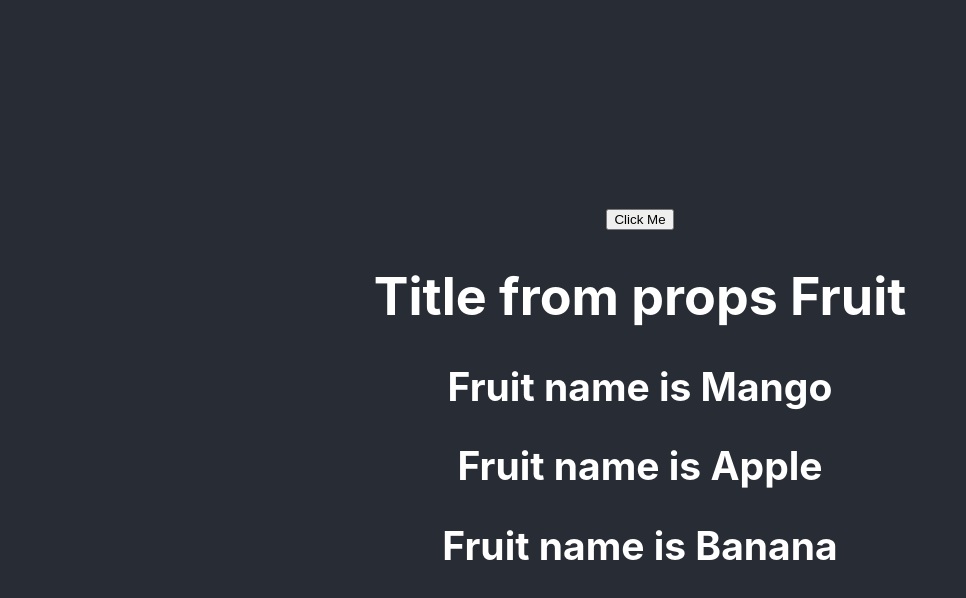
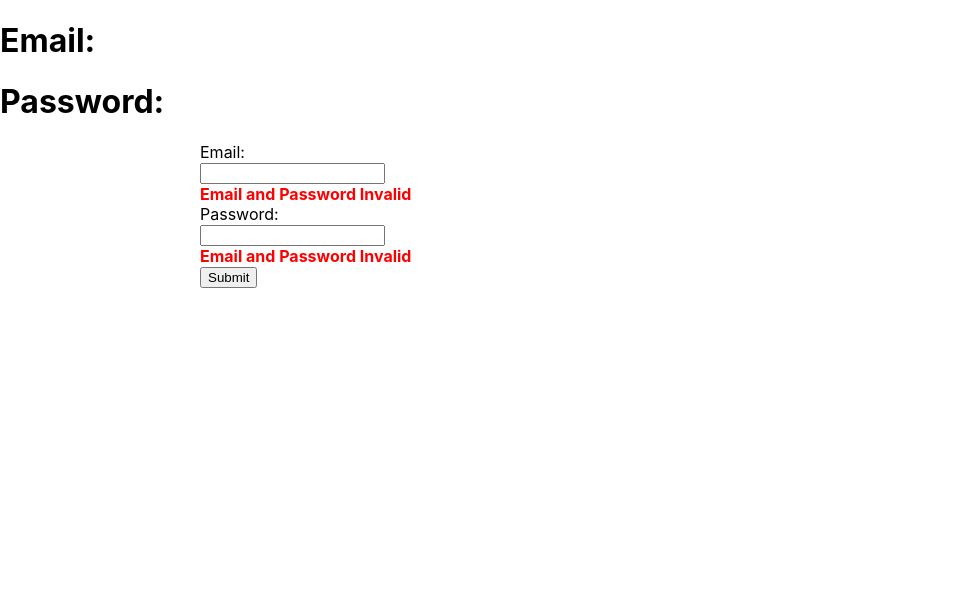
Before and after one commit to soutruoshim/react-fun-easy-learning, a React (Create React App) app: page / in a window 1280 px wide. Shown: the top 598 px of the page, without its empty margins (0-966 px from the left). Built offline with nearby package versions, Linux system fonts and the light colour scheme.

Commit message:
Error message

```diff
--- a/src/App.js
+++ b/src/App.js
@@ -1,15 +1,47 @@
-import './App.css';
-import Learning from './components/Learning';
-function App() {
-  return (
-    <div className="App">
-      <header className="App-header">
+import React from "react";
+class App extends React.Component {
+ state = {
+   email: "",
+   password: "",
+   emailError:'',
+   passwordError:''
+ }
 
-         <Learning title="Fruit"/>
 
-      </header>
-    </div>
-  );
+ validate(){
+   if(true){
+
+   }else if(true){
+
+   }
+ }
+ formSubmit = (e) => {
+   e.preventDefault();
+   if(this.validate()){
+     alert("Form Submit is Done.");
+   }
+ }
+
+ render() {
+   return (
+     <div className="App">
+       <h1>Email: {this.state.email}</h1>
+       <h1>Password: {this.state.password}</h1>
+       <div>
+         <form onSubmit={this.formSubmit}>
+           <div class="form-group" style={{ marginLeft: 200 }}>
+             <label>Email: </label><br></br>
+             <input type="text" name="email" onChange={(e) => { this.setState({ email: e.target.value }) }}></input><br></br>
+             <strong style={{color: 'red'}}>Email and Password Invalid</strong><br></br>
+             <label>Password: </label><br></br>
+             <input type="text" name="password" onChange={(e) => { this.setState({ password: e.target.value }) }}></input><br></br>
+             <strong style={{color: 'red'}}>Email and Password Invalid</strong><br></br>
+             <button type="submit">Submit</button>
+           </div>
+         </form>
+       </div>
+     </div>
+   )
+ }
 }
-
 export default App;
```
Also changed, not shown: 1 other file (tests, documents, lock files or other folders).
